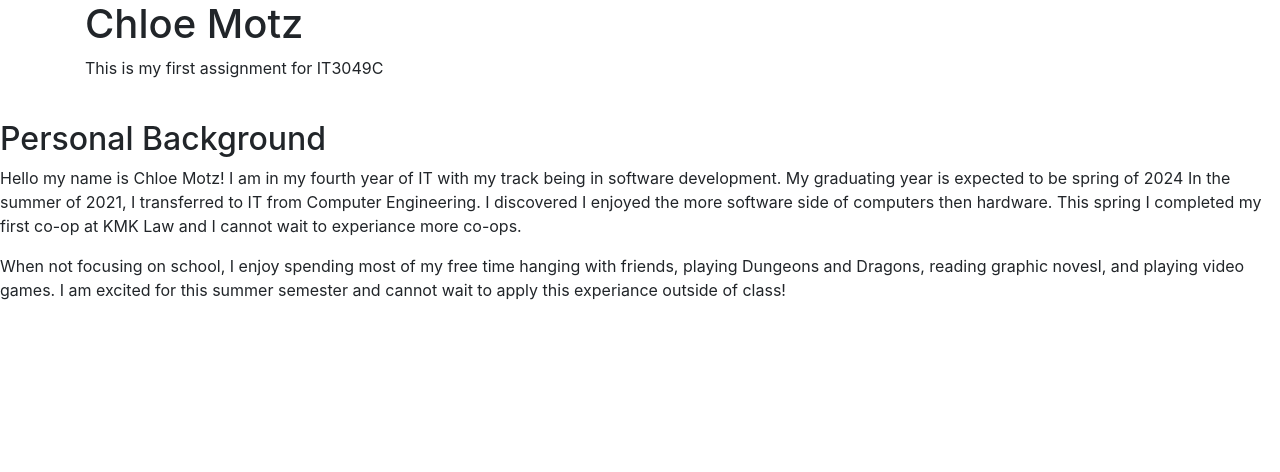
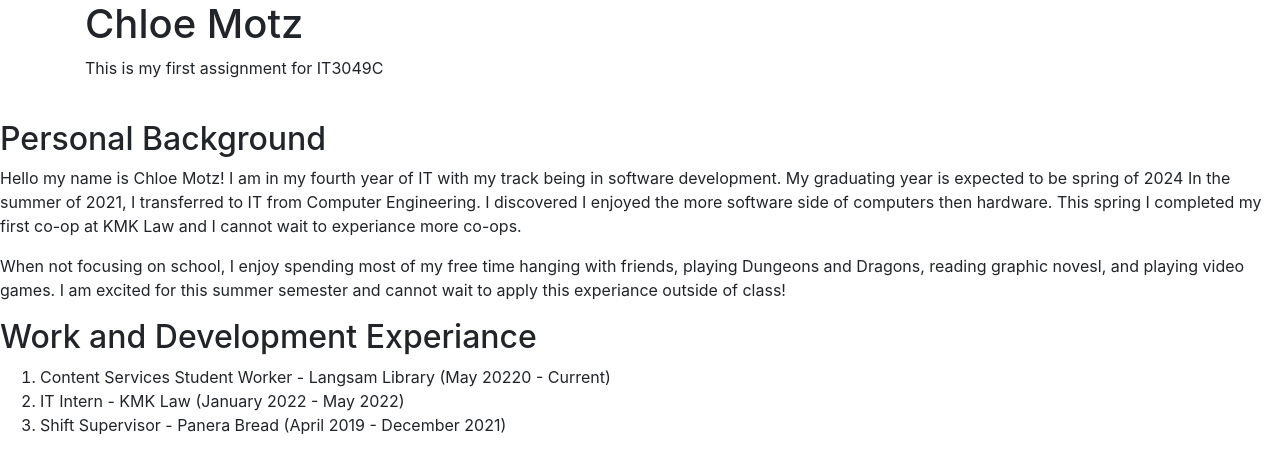
Before and after one commit to IT3049C-Students/1-online-portfolio-motzca, a website: page index.html in a window 1280 px wide. Drawn offline with nearby package versions, Linux system fonts and the light colour scheme.

Commit message:
added Work and Development Experience section

```diff
--- a/index.html
+++ b/index.html
@@ -38,6 +38,18 @@
     </div>
   </div>
 
+  <div class="section">
+    <div id="experiance">
+      <h2> Work and Development Experiance</h2>
+      <ol>
+        <li> Content Services Student Worker - Langsam Library (May 20220 - Current)</li>
+        <li> IT Intern - KMK Law (January 2022 - May 2022)</li>
+        <li> Shift Supervisor - Panera Bread (April 2019 - December 2021)</li>
+      </ol>
+    </div>
+  </div>
+
+
 
   <!-- INCLUDE SCRIPTS FILE HERE -->
 
```
